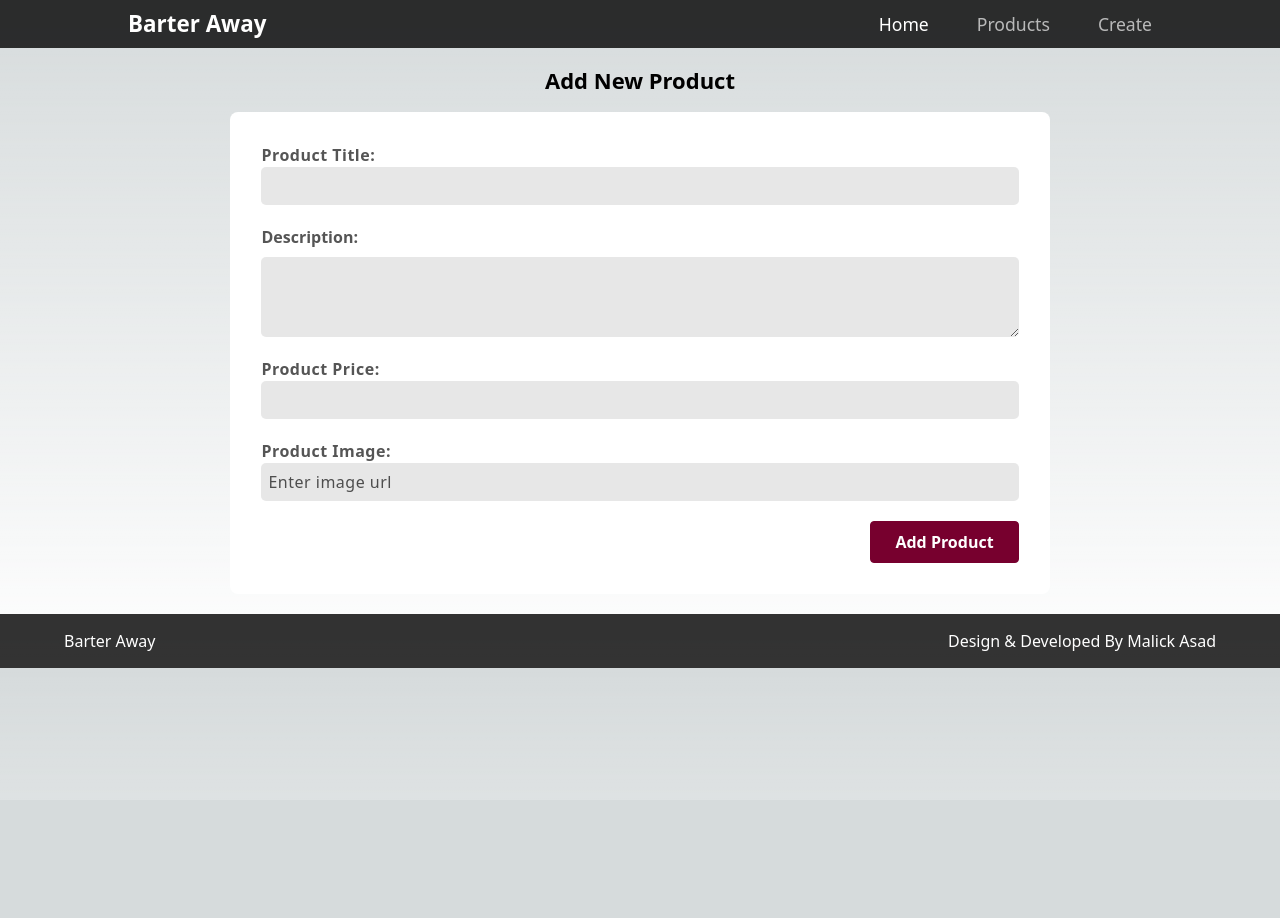
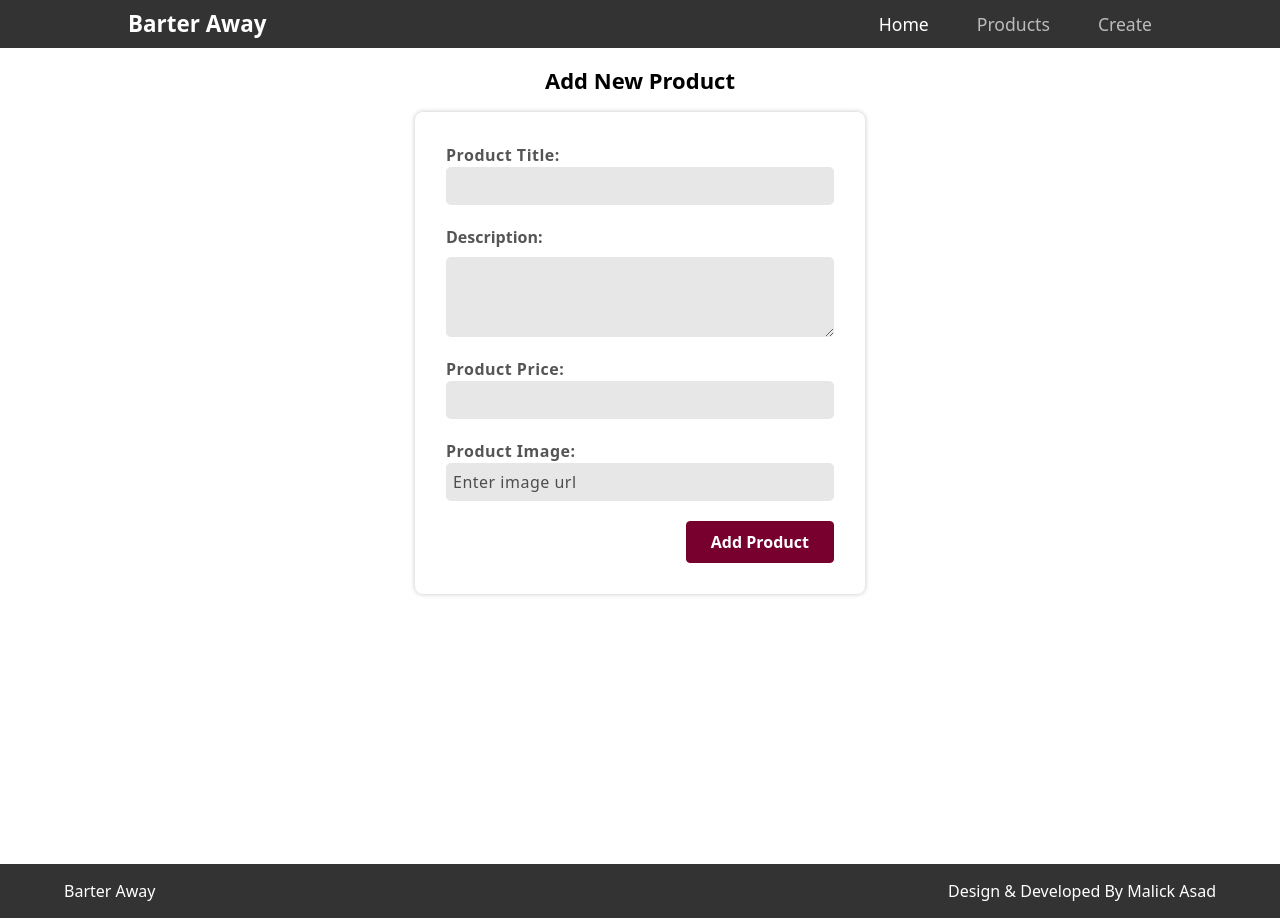
Before and after one commit to asadmumtaz92/BarterAwayNextJS, a Next.js app: page /products/add-product in a window 1280 px wide. Before the commit the page ends 800 px from the top, so only its background shows below. Built offline with nearby package versions, Linux system fonts and the light colour scheme.

Commit message:
This commit for update UI...

```diff
--- a/components/Layout/index.module.css
+++ b/components/Layout/index.module.css
@@ -1,5 +1,6 @@
 .main {
-    margin: 20px 10%;
-    width: 80%;
+    /* margin: 20px 10%; */
+    /* width: 80%; */
     margin-top: 4rem;
+    /* height: 100%; */
 }
--- a/components/mainProducts.js
+++ b/components/mainProducts.js
@@ -14,7 +14,7 @@ const Products = (props) => {
             }
             return (
                 <div key={item?.id} className={`${classes.itemBox}`}>
-                    <Link onClick={navigateHamdler} href=''>
+                    <Link onClick={navigateHamdler} href='' className={`${classes.innerItemBox}`}>
                         <img
                             // src={`https://source.unsplash.com/300x300/?${item?.title}`}
                             src={`${item?.image}`}
--- a/components/mainProducts.module.css
+++ b/components/mainProducts.module.css
@@ -2,11 +2,11 @@
     display: flex;
     flex-wrap: wrap;
     flex-direction: row;
-    flex: 1;
     background-color: #ffffff;
     padding: 10px;
     border-radius: 8px;
-    justify-Content: center;
+    width: 80% !important;
+    margin: auto;
 }
 .itemBox {
     width: 31.73%;
@@ -18,8 +18,14 @@
     border-radius: 5px;
     overflow: hidden;
 }
+.innerItemBox {
+    display: flex;
+    flex-direction: column;
+    flex: 1;
+    justify-content: space-between;
+    align-items: center;
+}
 .itemImg {
-    width: 100%;
 }
 .itemTitle {
     text-align: center;
--- a/pages/products/add-product.js
+++ b/pages/products/add-product.js
@@ -65,7 +65,7 @@ const AddProduct = () => {
 
 
     return (
-        <section>
+        <section className={`col-6 h-screen`}>
             <Head>
                 <title>Add Products</title>
                 <meta name='description' content='Barter Away exchange your products.' />
@@ -88,6 +88,7 @@ const AddProduct = () => {
                             rows='3'
                             value={desc}
                             onChange={descHandler}
+                            style={{backgroundColor: 'rgba(211, 211, 211, 0.534)'}}
                         ></textarea>
                     </div>
 
--- a/pages/products/add-product.module.css
+++ b/pages/products/add-product.module.css
@@ -1,9 +1,10 @@
 .formBox {
-    background-color: #FFFFFF;
-    width: 80%;
     margin: auto;
     border-radius: 8px;
     padding: 15px;
+    min-width: 300px;
+    max-width: 450px;
+    box-shadow: 0 0 5px #C3C3C3;
 }
 
 .form {
@@ -28,7 +29,7 @@
     border: none;
     padding: 0.25rem;
     width: 100%;
-    background-color: rgba(211, 211, 211, 0.534);
+    background-color: rgba(211, 211, 211, 0);
 }
 .control textarea:focus-visible {
     border-color: #C3C3C3;
--- a/styles/globals.css
+++ b/styles/globals.css
@@ -21,6 +21,7 @@ body {
     background: linear-gradient(to bottom,
             transparent,
             rgb(var(--background-end-rgb))) rgb(var(--background-start-rgb));
+            background-color: #FFFFFF;
 }
 
 .heading {
```
Also changed, not shown: Links.txt.
